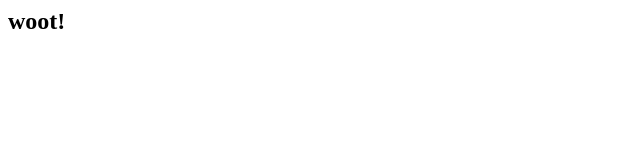
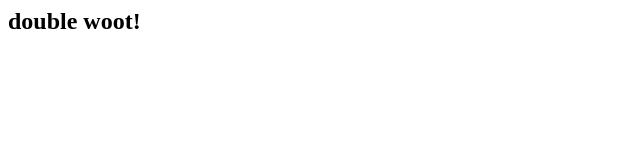
Before and after one commit to reyammer/leettest, a plain HTML site: page index.html in a window 1280 px wide. Shown: the whole page, without its empty margins (0-640 px from the left). Drawn offline with Linux system fonts and the light colour scheme.

Commit message:
updated index

```diff
--- a/index.html
+++ b/index.html
@@ -1 +1 @@
-<h2>woot!</h2>
+<h2>double woot!</h2>
```
